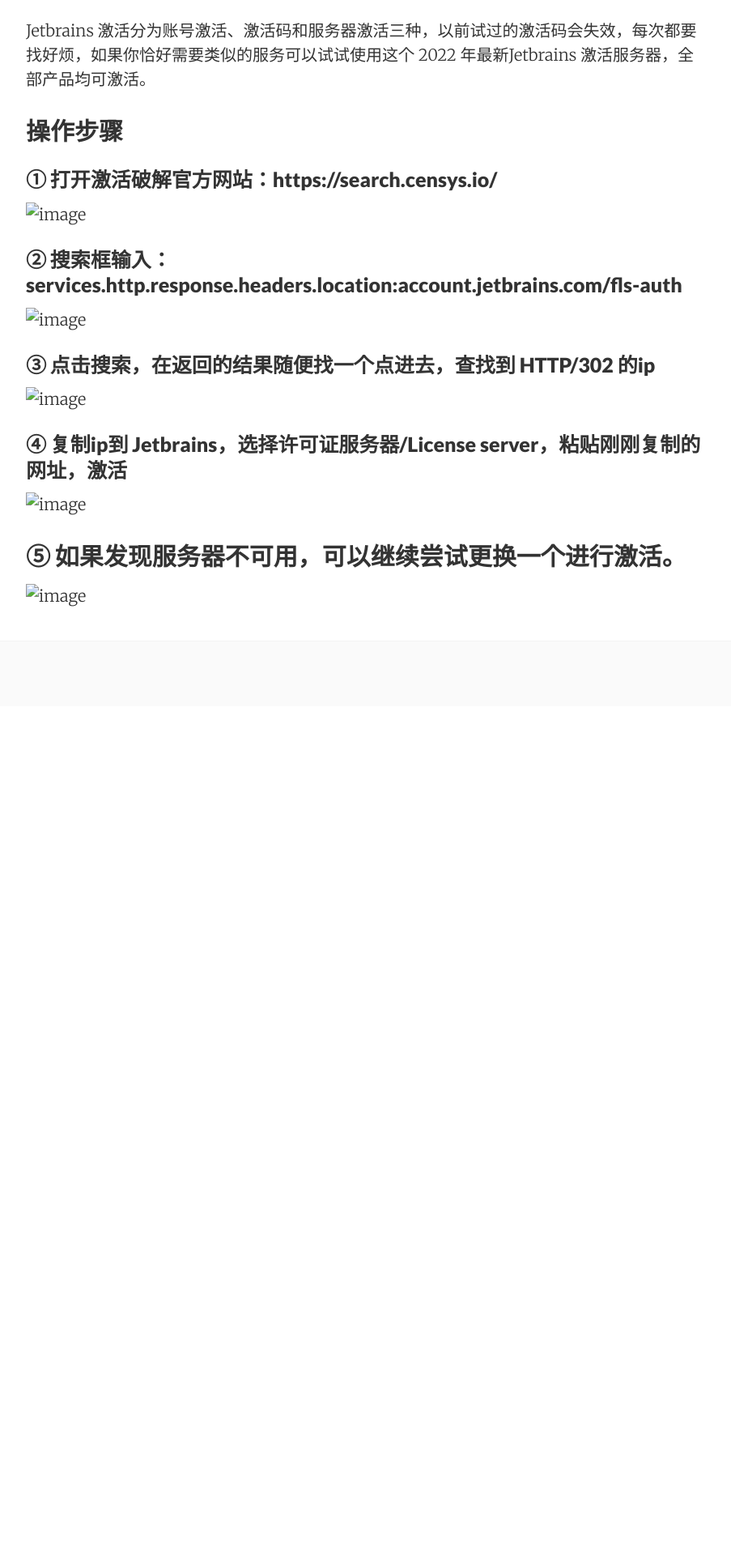
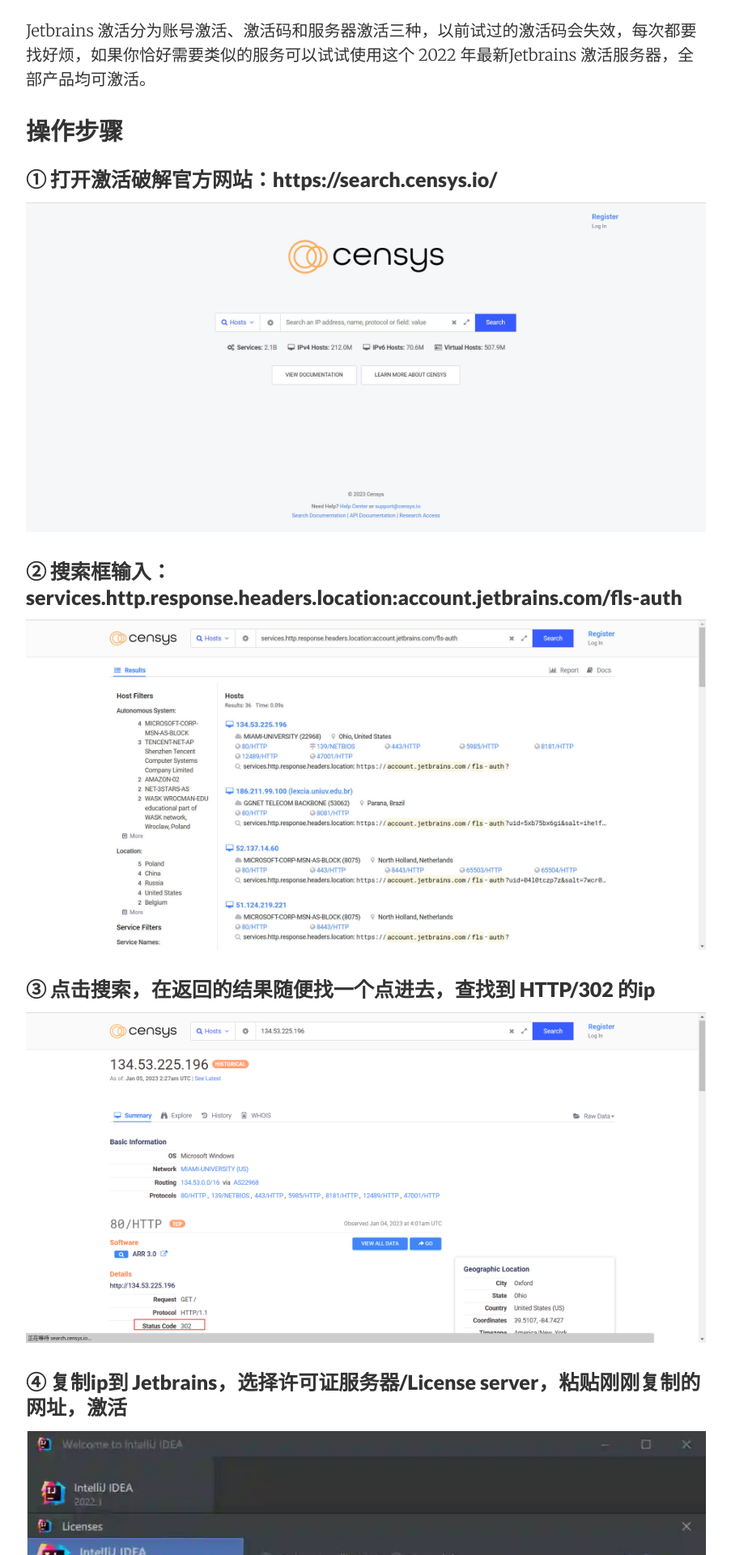
Before and after one commit to neepuitl/neepuitl.github.io, a Jekyll site: the page built from _posts/2023-01-02-Jebrains-activates.md, in a window 1280 px wide. Shown: the part 421-2341 px from the top of the page at 81% size, without its empty margins (188-1091 px from the left). Built offline with Jekyll 4.4.1, drawn with Linux system fonts in a browser that asks for light colours; before the commit the page ends 1293 px from its top, so only the background shows below that.

Commit message:
Update 2023-01-02-Jebrains-activates.md

```diff
--- a/_posts/2023-01-02-Jebrains-activates.md
+++ b/_posts/2023-01-02-Jebrains-activates.md
@@ -10,20 +10,20 @@ Jetbrains 激活分为账号激活、激活码和服务器激活三种，以前
 ## 操作步骤
 ### ① 打开激活破解官方网站：https://search.censys.io/
 
-![image](../assets/images/Jetbrains/1.jpg "censys")
+![image](https://github.com/neepuitl/neepuitl.github.io/blob/master/assets/images/Jetbrains/1.jpg "censys")
 
 ### ② 搜索框输入：services.http.response.headers.location:account.jetbrains.com/fls-auth
 
-![image](../assets/images/Jetbrains/2.jpg "response")
+![image](https://github.com/neepuitl/neepuitl.github.io/blob/master/assets/images/Jetbrains/2.jpg "response")
 
 ### ③ 点击搜索，在返回的结果随便找一个点进去，查找到 HTTP/302 的ip
 
-![image](../assets/images/Jetbrains/3.png "302")
+![image](https://github.com/neepuitl/neepuitl.github.io/blob/master/assets/images/Jetbrains/3.png "302")
 
 ### ④ 复制ip到 Jetbrains，选择许可证服务器/License server，粘贴刚刚复制的网址，激活
 
-![image](../assets/images/Jetbrains/4.jpg "activates")
+![image](https://github.com/neepuitl/neepuitl.github.io/blob/master/assets/images/Jetbrains/4.jpg "activates")
 
 ## ⑤ 如果发现服务器不可用，可以继续尝试更换一个进行激活。
 
-![image](../assets/images/Jetbrains/5.jpg "done")
+![image](https://github.com/neepuitl/neepuitl.github.io/blob/master/assets/images/Jetbrains/5.jpg "done")
```
